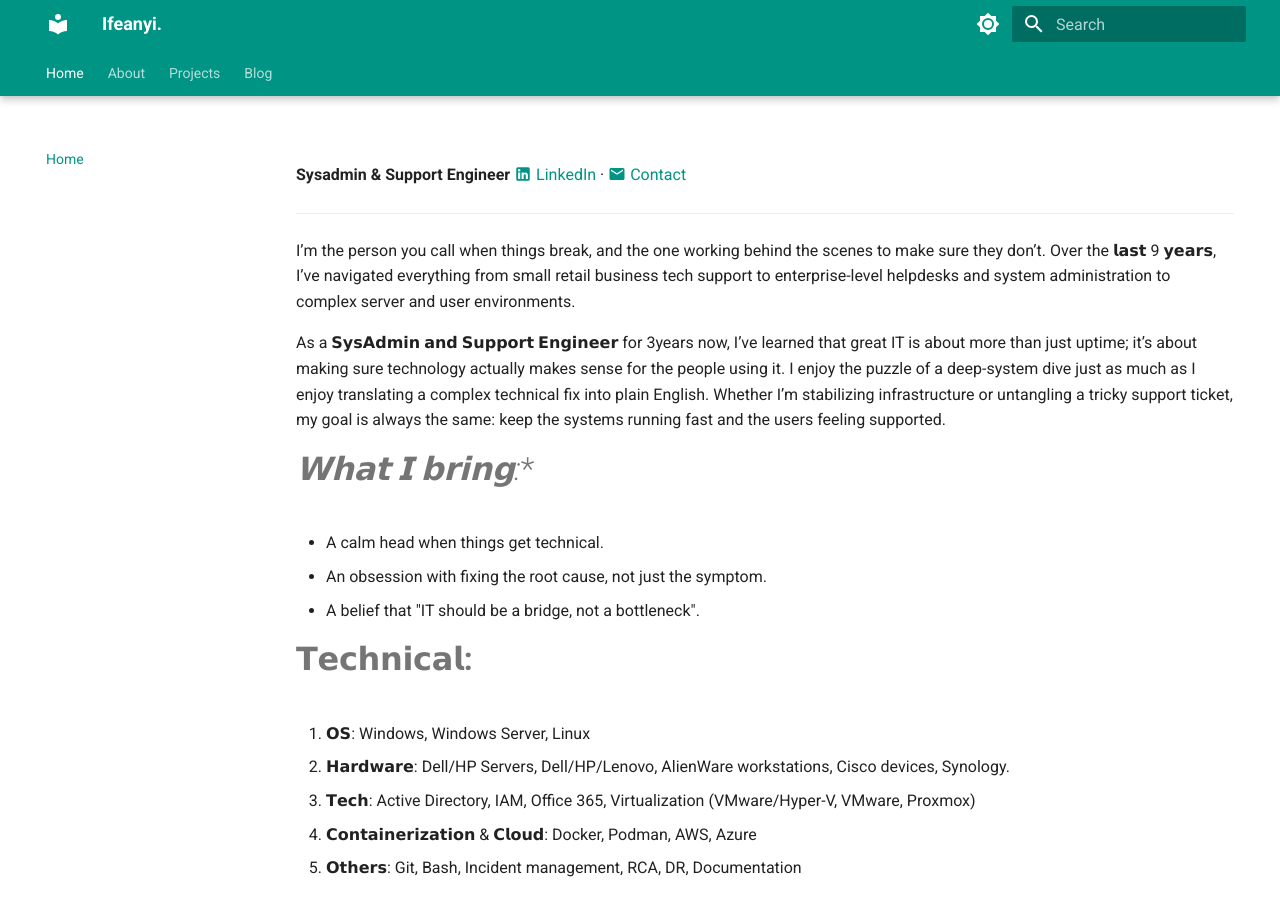
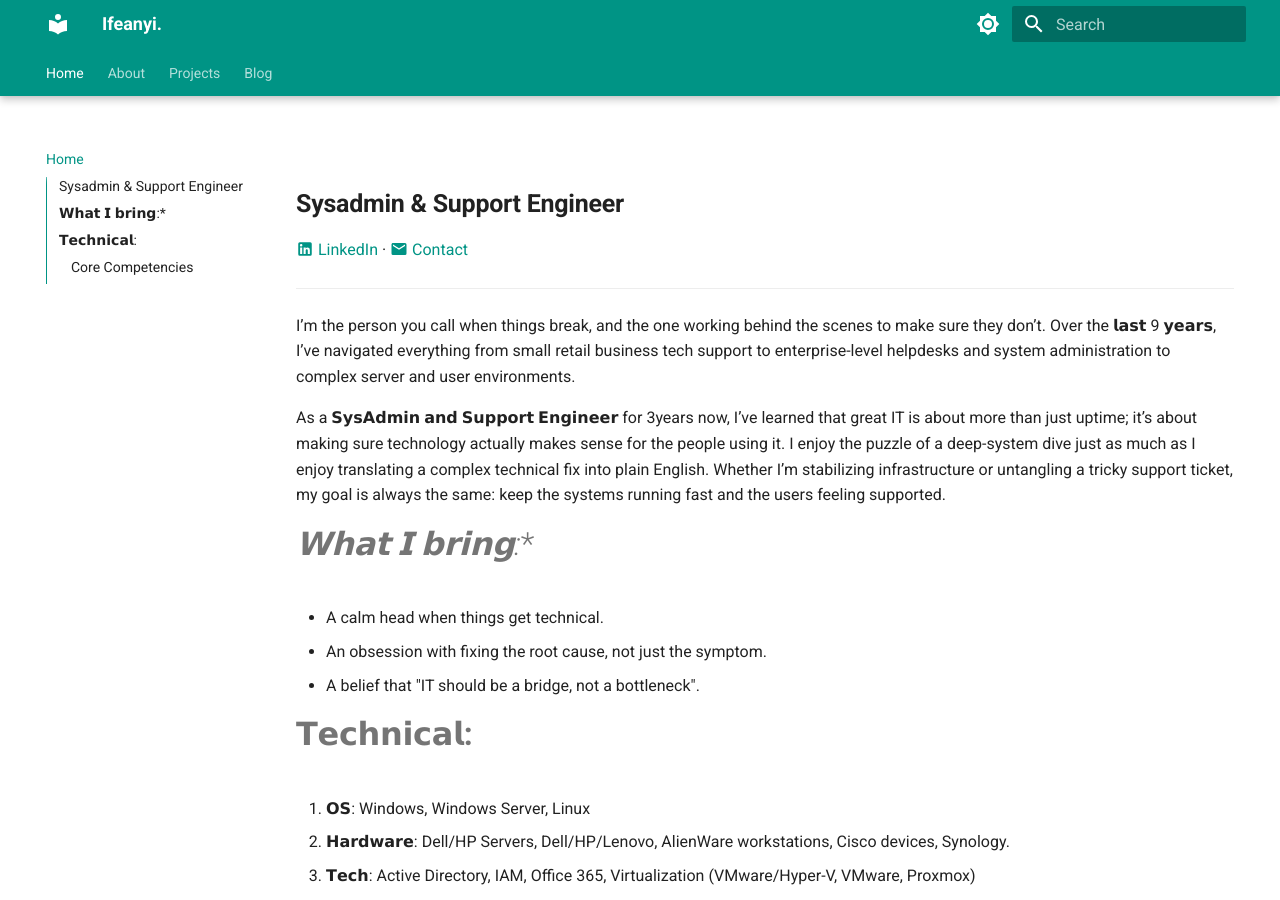
Before and after one commit to Ifeanyi-Asonye/Mysite, an MkDocs documentation site: the page built from docs/index.md, in a window 1280 px wide and 900 px high. Built offline with MkDocs 1.6.1 and Material for MkDocs 9.7.7, drawn with Linux system fonts in a browser that asks for light colours.

Commit message:
Update documentation

```diff
--- a/docs/index.md
+++ b/docs/index.md
@@ -3,7 +3,8 @@ hide:
   - toc
 ---
 
-**Sysadmin & Support Engineer** [:material-linkedin: LinkedIn](https://linkedin.com/in/yourprofile) · [:material-email: Contact](mailto:asonyejude@gmail.com)
+## **Sysadmin & Support Engineer**
+[:material-linkedin: LinkedIn](https://linkedin.com/in/yourprofile) · [:material-email: Contact](mailto:asonyejude@gmail.com)
 
 ---
 
```
